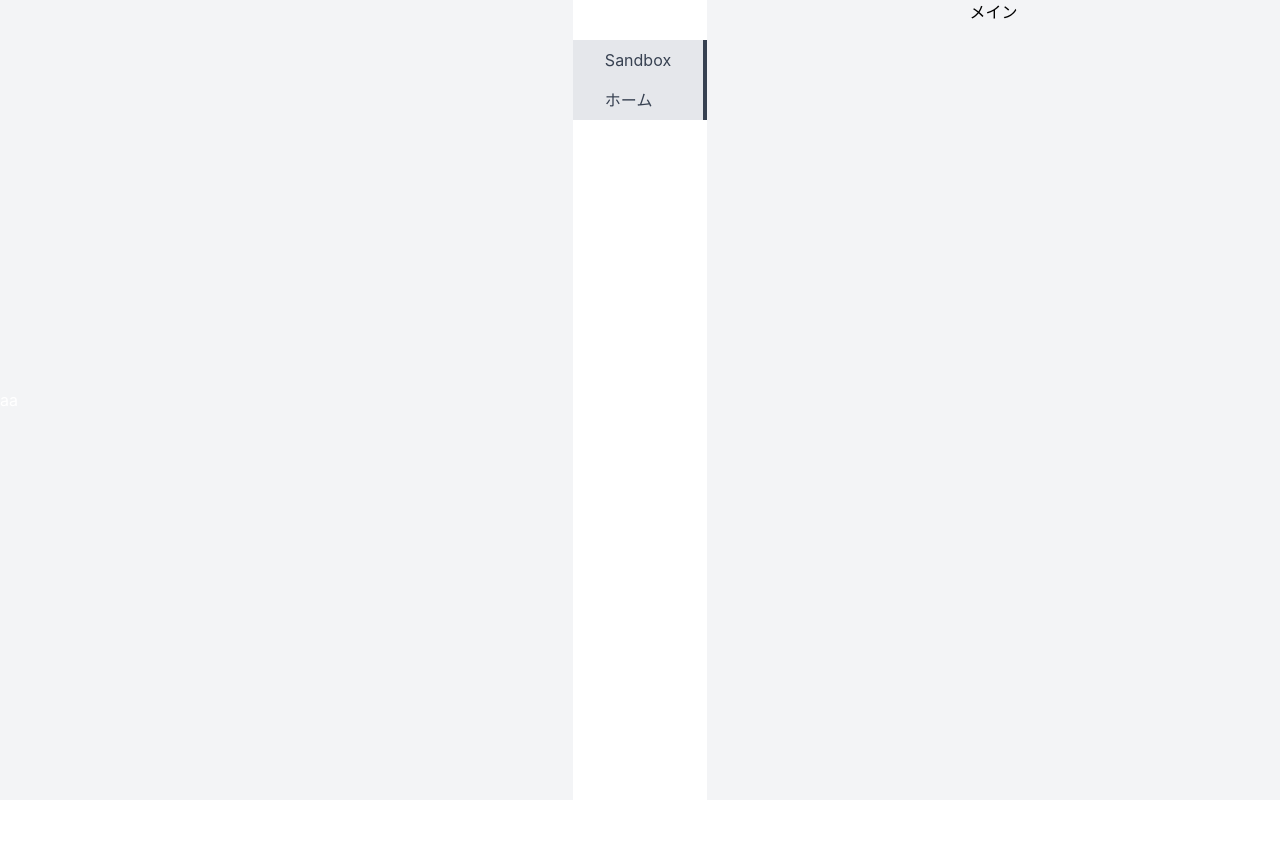
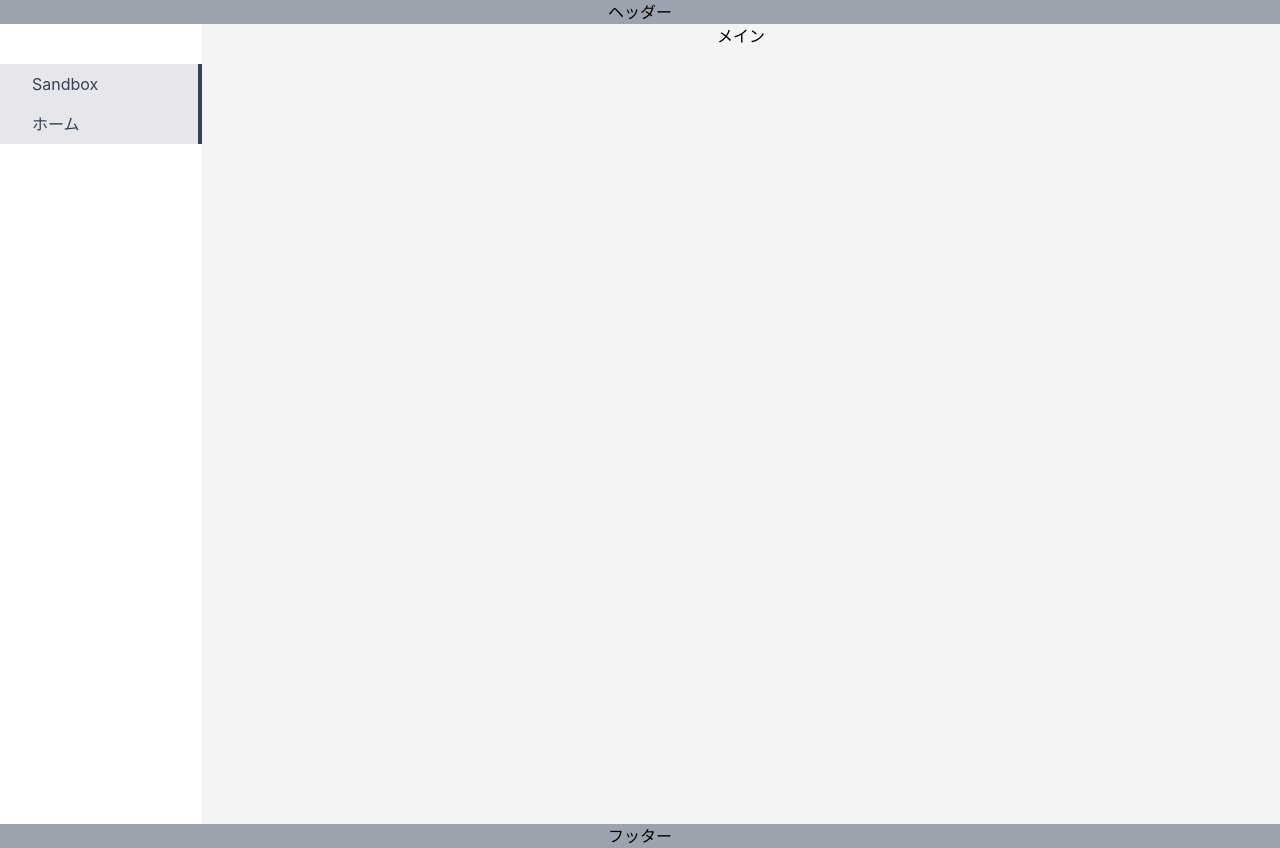
Before and after one commit to B4129/tailwind-sandbox, a React (Create React App) app: page / in a window 1280 px wide. Before the commit the page ends 800 px from the top, so only its background shows below. Built offline with nearby package versions, Linux system fonts and the light colour scheme; the HTML template or start-up script is replaced by a standard one.

Commit message:
fix: layout

```diff
--- a/src/components/layouts/DefaultLayout.tsx
+++ b/src/components/layouts/DefaultLayout.tsx
@@ -25,14 +25,15 @@ function SideMenu() {
 export const DefaultLayout: FC = () => {
     return (
         <>
-            <div className="flex flex-col bg-gray-100 min-h-screen w-screen ">
-                <div className="flex container ">
-                    <header className="container  mx-auto flex justify-between items-center text-white">aa</header>
+            <div className="flex flex-col bg-gray-100 h-full max-w-screen">
+                <div className="flex flex-item justify-center bg-gray-400"><span>ヘッダー</span></div>
+                <div className="flex flex-item">
                     <SideMenu/>
-                    <main className="w-full ">
+                    <main className=" container w-screen mx-auto flex flex-col  ">
                         <Outlet/>
                     </main>
                 </div>
+                <div className="flex flex-item justify-center bg-gray-400"><span>フッター</span></div>
             </div>
         </>
     );
--- /dev/null
+++ b/src/components/ui/buttons/BaseButton/index.tsx
@@ -0,0 +1,12 @@
+import React, {FC} from "react";
+import { HiUser } from "react-icons/hi";
+export const BaseButton: FC = () => {
+    return (
+        <>
+            <button type="submit"
+                    className="inline-flex items-center justify-center space-x-2 border border-transparent text-sm font-medium rounded-full w-12 h-12 text-white bg-green-600 hover:bg-green-700 transition-colors">
+                <HiUser/>
+            </button>
+        </>
+    );
+}
--- a/src/pages/Sandbox.tsx
+++ b/src/pages/Sandbox.tsx
@@ -1,9 +1,10 @@
 import React, {FC} from "react";
+import {BaseButton} from "../components/ui/buttons/BaseButton";
 
 export const Sandbox:FC= ({children}) => {
     return (
         <div className="container mx-auto">
-            <span className={"text-inherit"} >サンドボックス</span>
+           <BaseButton />
         </div>
     )
 }
```
